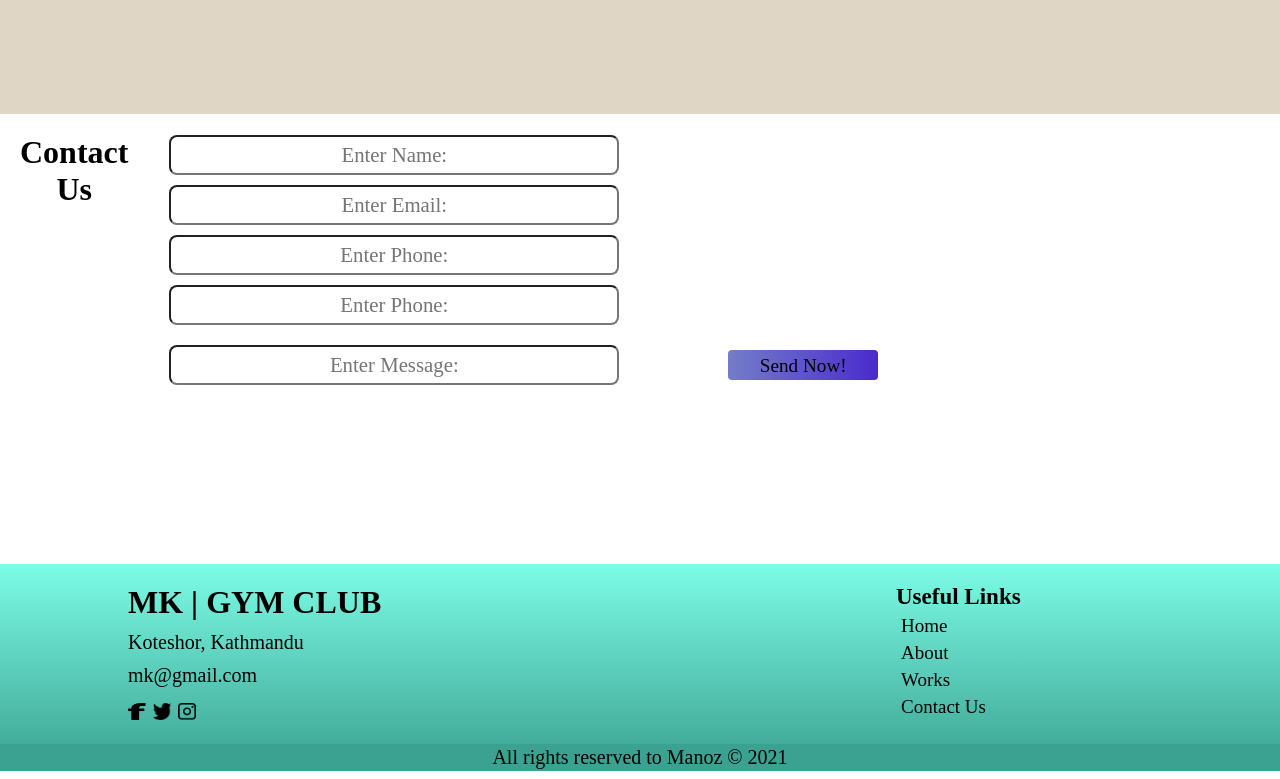
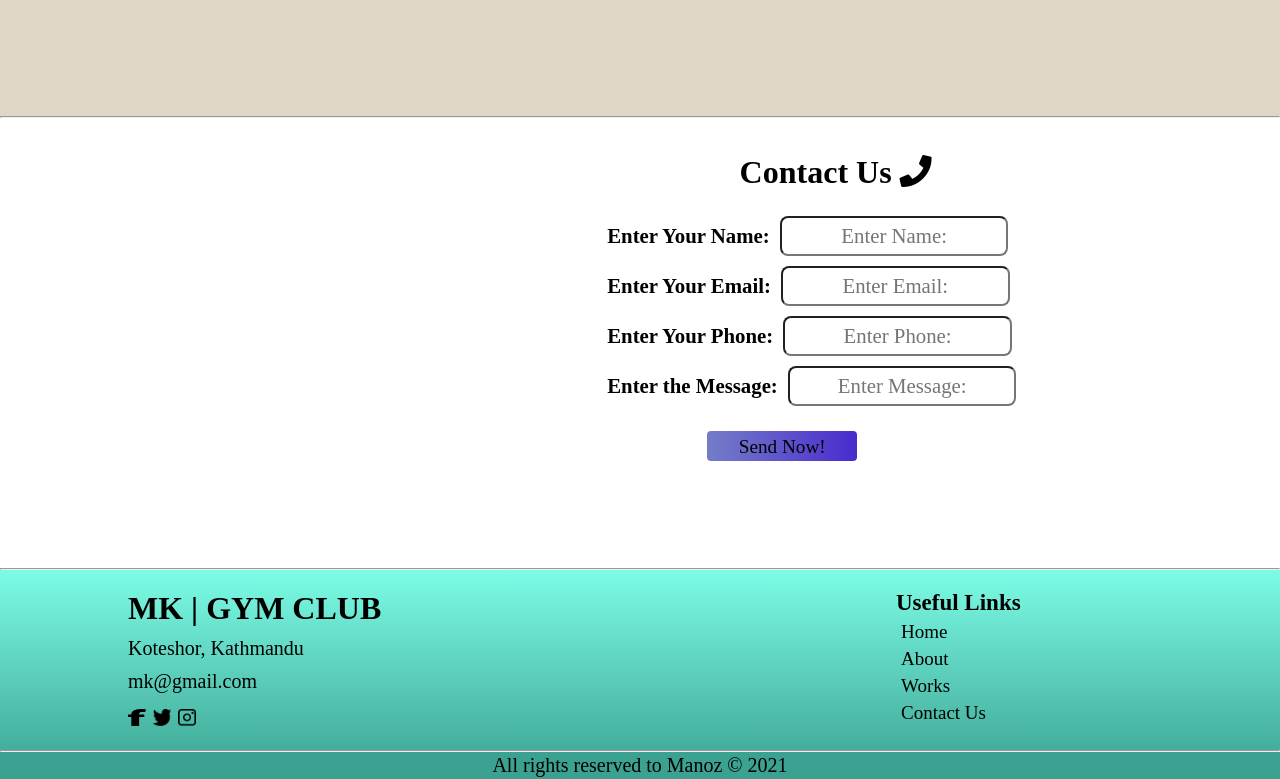
Before and after one commit to Manoz7/Gym-Responsive, a plain HTML site: page index.html in a window 1280 px wide. Shown: the part 1086-1865 px from the top of the page. Drawn offline with Linux system fonts and the light colour scheme.

Commit message:
Update index.html

```diff
--- a/index.html
+++ b/index.html
@@ -29,7 +29,6 @@
             <div class="line3"></div>
         </div>
     </nav>
-
     <section id="landing-page">
         <div class="cover">
             <h2>Welcome To MK Gym Club</h2>
@@ -38,7 +37,7 @@
         </div>
     </section>
 
-
+    <hr>
     <!-- About Us -->
     <section id="about">
         <h2 class="aboutus">About Us</h2>
@@ -56,24 +55,49 @@
             </div>
         </div>
     </section>
-
+    <hr>
     <!-- Contact Us -->
     <section id="contactus">
         <div class="contact">
-            <h2>Contact Us</h2>
+
+
+
             <form class="form1">
-                <input type="text" name="name" placeholder="Enter Name:" autocomplete="off">
-                <input type="email" name="email" placeholder="Enter Email:" autocomplete="off">
-                <input type="tel" name="phone" placeholder="Enter Phone:" autocomplete="off">
-                <input type="tel" name="phone" placeholder="Enter Phone:" autocomplete="off">
-                <input type="text"  name="message" placeholder="Enter Message:">
+                <h2>Contact Us <i class="fas fa-phone"></i> </h2>
 
-                <button type="submit">Send Now!</button>
+                <div>
+                    <label for="name">Enter Your Name: </label>
 
+                    <input type="text" name="name" placeholder="Enter Name:" autocomplete="off">
+                </div>
+                <div>
+
+                    <label for="email">Enter Your Email: </label>
+                    <input type="email" name="email" placeholder="Enter Email:" autocomplete="off">
+                </div>
+                <div>
+
+                    <label for="phone">Enter Your Phone: </label>
+                    <input type="tel" name="phone" placeholder="Enter Phone:" autocomplete="off">
+                </div>
+                <div>
+
+                    <label for="message">Enter the Message: </label>
+                    <input type="text" name="message" placeholder="Enter Message:">
+                </div>
+
+                <div>
+
+                    <button type="submit">Send Now!</button>
+                </div>
             </form>
+
+
+        </div>
         </div>
     </section>
 
+    <hr>
 
     <!-- Footer Section` -->
     <footer>
@@ -108,7 +132,7 @@
             </div>
         </div>
 
-
+        <hr>
         <div class="row-3">
             <p>
                 All rights reserved to Manoz &#169; 2021
```
